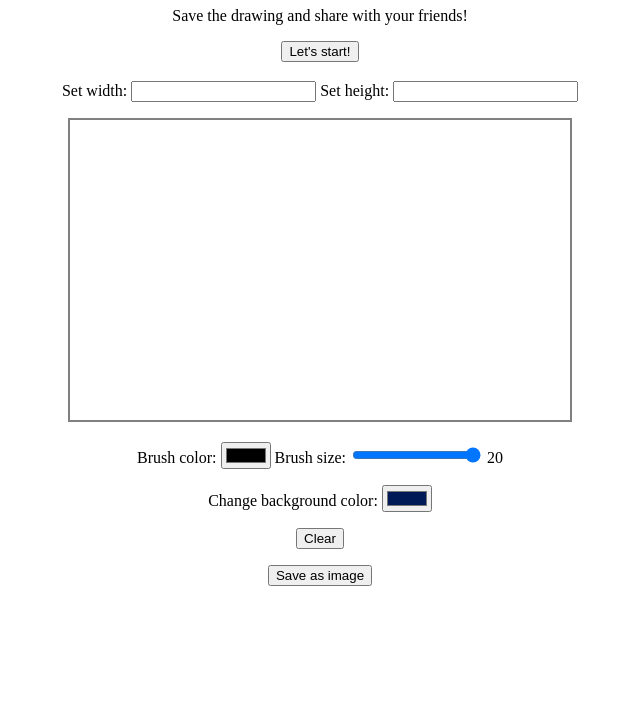
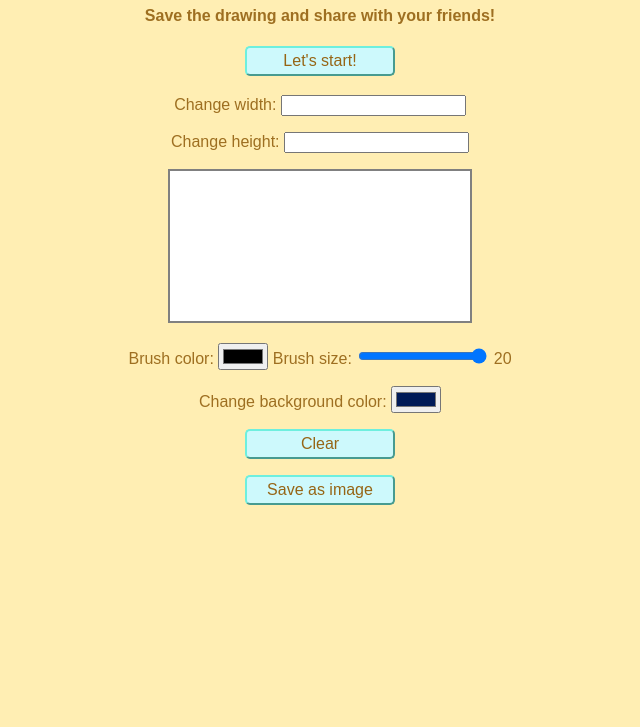
Before and after one commit to valenvwi/Drawing-game, a plain HTML site: page index.html in a window 1280 px wide. Shown: the part 73-800 px from the top of the page, without its empty margins (320-960 px from the left). Drawn offline with Linux system fonts and the light colour scheme.

Commit message:
button styling and color changes

```diff
--- a/index.html
+++ b/index.html
@@ -7,16 +7,17 @@
   <link href="style.css" rel="stylesheet">
 </head>
 <body>
-
   <h1>Drawing Contest</h1>
-  <p></p>Save the drawing and share with your friends!</p>
+  <h4>Save the drawing and share with your friends!</h4>
   <button onclick="showTopic()" id="showTopic">Let's start!</button>
   <button onclick="changeTopic()" id="changeTopic">Change topic</button>
   <h3 id="topic"> </h3>
   <p>
-    Set width:
+    Change width:
     <input type="Text" onchange="setWidth(value)" >
-    Set height:
+  </p>
+  <p>
+    Change height:
     <input type="Text" onchange="setHeight(value)"  >
   </p>
 
@@ -34,7 +35,7 @@
   </p>
 
   <p>
-    <input type="button" value="Clear" id="clear" onclick="clearCanvas()">
+    <button id="clear" onclick="clearCanvas()">Clear</button>
     <div>
       <button onclick="saveImage()">Save as image</button>
   </div>
--- a/style.css
+++ b/style.css
@@ -1,15 +1,26 @@
 #canvas{
   border:2px solid gray;
   background-color:white;
-  width: 500px;
-  height: 300px;
 }
 
 
 body {
   text-align: center;
+  background-color: #FFEEB3;
+  color: #9E6F21;
+  font-family: Sans-serif;
 }
 
 #changeTopic {
   display: none;
 }
+
+button {
+  border-radius: 5px;
+  background-color: #cdf9fc;
+  border-color:#6eefde;
+  width: 150px;
+  height: 30px;
+  color: #966515;
+  font-size: 16px;
+}
```
